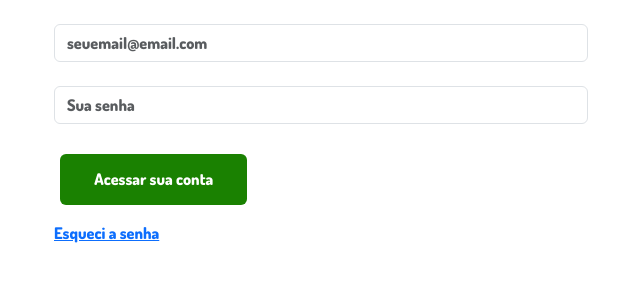
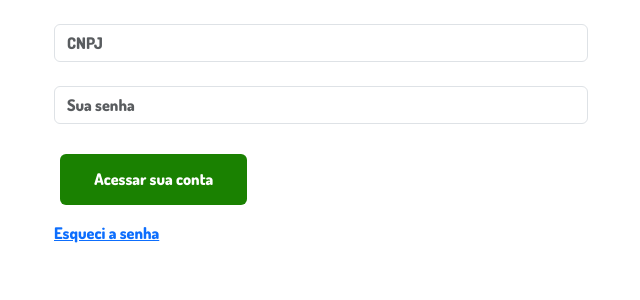
Before and after one commit to Rafael-ST/reciclamais, a Django app: page /loginurl in a window 1280 px wide. Shown: the part 137-437 px from the top of the page, without its empty margins (307-947 px from the left). Run offline with Django 5.2, Linux system fonts and the light colour scheme; parts of the project's set-up code (start-up, migrations or seed data) failed here and were passed over; some libraries are stand-ins or nearby versions.

Commit message:
teste tela de login com username

```diff
--- a/app/templates/app/loginurl.html
+++ b/app/templates/app/loginurl.html
@@ -8,7 +8,7 @@
                     {% csrf_token %}
                     <div class="form-group first">
                         <label for="username"></label>
-                        <input type="text" class="form-control" placeholder="seuemail@email.com" id="email" class="form-control" name="email" required >
+                        <input type="text" class="form-control" placeholder="CNPJ" id="email" class="form-control" name="email" required >
                     </div>
                     <div class="form-group last mb-4">
                         <label for="password"></label>
--- a/app/views.py
+++ b/app/views.py
@@ -18,8 +18,8 @@ def loginurl(request):
         senha = request.POST['senha']
         if email == "" or senha == "":
             return redirect('loginurl')
-        if (User.objects.filter(email=email)).exists():
-            nome = User.objects.filter(email=email).values_list('username', flat=True).get()
+        if (User.objects.filter(username=email)).exists():
+            nome = User.objects.filter(username=email).values_list('username', flat=True).get()
             user = auth.authenticate(request, username=nome, password=senha)
             if user is not None:
                 auth.login(request, user)
```
